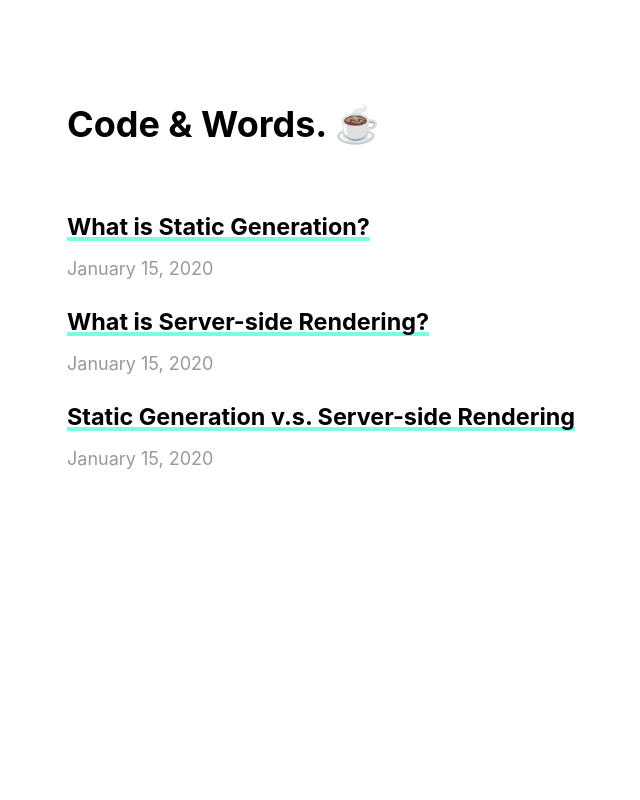
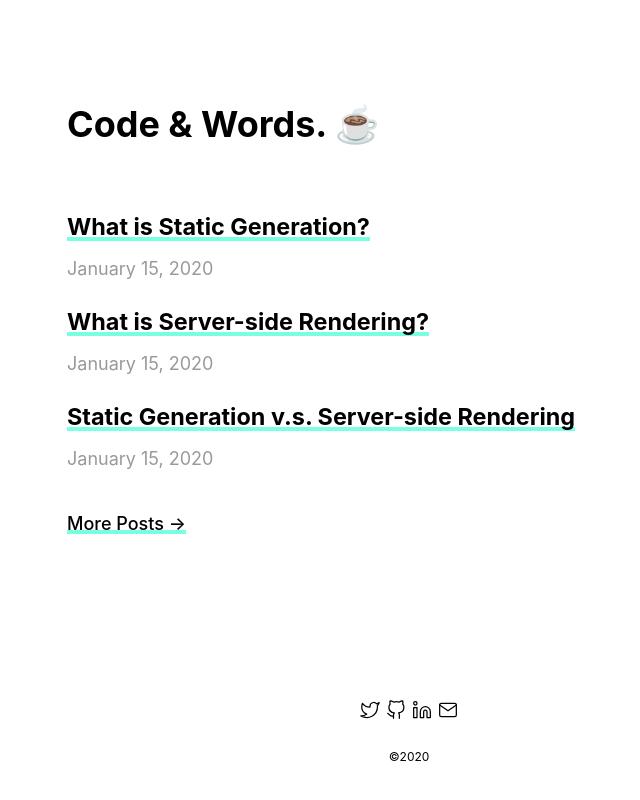
Before and after one commit to heytulsiprasad/code-and-words, a Next.js app: page / in a window 1280 px wide. Shown: the part 628-1428 px from the top of the page, without its empty margins (231-871 px from the left). Before the commit the page ends 1192 px from the top, so only its background shows below. Built offline with nearby package versions, Linux system fonts and the light colour scheme.

Commit message:
frontpage complete

```diff
--- a/components/Blogs.js
+++ b/components/Blogs.js
@@ -29,6 +29,11 @@ export default function Blogs() {
 				</h2>
 				<p className={styles.Date}>January 15, 2020</p>
 			</div>
+			<div style={{ marginTop: "2rem" }}>
+				<Link href="/blog">
+					<a style={{ fontWeight: "500" }}>More Posts &rarr;</a>
+				</Link>
+			</div>
 		</div>
 	);
 }
--- a/components/Footer.js
+++ b/components/Footer.js
@@ -0,0 +1,49 @@
+import Link from "next/link";
+import styles from "../styles/utils.module.css";
+import { Twitter, GitHub, LinkedIn, Mail } from "../lib/Icons";
+import { twitter, github, mail, linkedin } from "../constants/Socials";
+
+export default function Footer() {
+	return (
+		<footer className={styles.Footer}>
+			<div className={styles.Logos}>
+				<a
+					target="_blank"
+					rel="noopener noreferrer"
+					href={twitter}
+					className={styles.PerLogo}
+				>
+					<Twitter />
+				</a>
+				<a
+					target="_blank"
+					rel="noopener noreferrer"
+					href={github}
+					className={styles.PerLogo}
+				>
+					<GitHub />
+				</a>
+				<a
+					target="_blank"
+					rel="noopener noreferrer"
+					href={linkedin}
+					className={styles.PerLogo}
+				>
+					<LinkedIn />
+				</a>
+				<a
+					target="_blank"
+					rel="noopener noreferrer"
+					href={`mailto:${mail}`}
+					className={styles.PerLogo}
+				>
+					<Mail />
+				</a>
+			</div>
+			<div style={{ fontSize: "12px" }}>
+				&copy;
+				{new Date().getFullYear()}
+			</div>
+		</footer>
+	);
+}
--- a/components/NavBar.js
+++ b/components/NavBar.js
@@ -1,12 +1,13 @@
 import Link from "next/link";
 import styles from "../styles/utils.module.css";
+import { twitter } from "../constants/Socials";
 
 export default function NavBar(props) {
 	const handle = "@heytulsiprasad";
 
 	return (
 		<nav className={styles.Nav}>
-			<a href="https://twitter.com/heytulsiprasad">{handle}</a>
+			<a href={twitter}>{handle}</a>
 			<Link href={`/${props.page.toLowerCase()}`}>
 				<a>{props.page}</a>
 			</Link>
--- /dev/null
+++ b/constants/Socials.js
@@ -0,0 +1,4 @@
+export const twitter = "https://www.twitter.com/heytulsiprasad";
+export const github = "https://www.github.com/heytulsiprasad";
+export const linkedin = "https://www.linkedin.com/in/heytulsiprasad";
+export const mail = "tulsi.prasad50@gmail.com";
--- /dev/null
+++ b/lib/Icons.js
@@ -0,0 +1,62 @@
+export const GitHub = () => (
+	<svg
+		viewBox="0 0 24 24"
+		width="20"
+		stroke="currentColor"
+		strokeWidth="1.5"
+		strokeLinecap="round"
+		strokeLinejoin="round"
+		fill="none"
+		shapeRendering="geometricPrecision"
+	>
+		<path d="M9 19c-5 1.5-5-2.5-7-3m14 6v-3.87a3.37 3.37 0 00-.94-2.61c3.14-.35 6.44-1.54 6.44-7A5.44 5.44 0 0020 4.77 5.07 5.07 0 0019.91 1S18.73.65 16 2.48a13.38 13.38 0 00-7 0C6.27.65 5.09 1 5.09 1A5.07 5.07 0 005 4.77a5.44 5.44 0 00-1.5 3.78c0 5.42 3.3 6.61 6.44 7A3.37 3.37 0 009 18.13V22" />
+	</svg>
+);
+
+export const Twitter = () => (
+	<svg
+		viewBox="0 0 24 24"
+		width="20"
+		stroke="currentColor"
+		strokeWidth="1.5"
+		strokeLinecap="round"
+		strokeLinejoin="round"
+		fill="none"
+		shapeRendering="geometricPrecision"
+	>
+		<path d="M23 3a10.9 10.9 0 01-3.14 1.53 4.48 4.48 0 00-7.86 3v1A10.66 10.66 0 013 4s-4 9 5 13a11.64 11.64 0 01-7 2c9 5 20 0 20-11.5a4.5 4.5 0 00-.08-.83A7.72 7.72 0 0023 3z" />
+	</svg>
+);
+
+export const LinkedIn = () => (
+	<svg
+		viewBox="0 0 24 24"
+		width="20"
+		stroke="currentColor"
+		strokeWidth="1.5"
+		strokeLinecap="round"
+		strokeLinejoin="round"
+		fill="none"
+		shapeRendering="geometricPrecision"
+	>
+		<path d="M16 8a6 6 0 016 6v7h-4v-7a2 2 0 00-2-2 2 2 0 00-2 2v7h-4v-7a6 6 0 016-6z" />
+		<path d="M2 9h4v12H2z" />
+		<circle cx="4" cy="4" r="2" />
+	</svg>
+);
+
+export const Mail = () => (
+	<svg
+		viewBox="0 0 24 24"
+		width="20"
+		stroke="currentColor"
+		strokeWidth="1.5"
+		strokeLinecap="round"
+		strokeLinejoin="round"
+		fill="none"
+		shapeRendering="geometricPrecision"
+	>
+		<path d="M4 4h16c1.1 0 2 .9 2 2v12c0 1.1-.9 2-2 2H4c-1.1 0-2-.9-2-2V6c0-1.1.9-2 2-2z" />
+		<path d="M22 6l-10 7L2 6" />
+	</svg>
+);
--- a/pages/index.js
+++ b/pages/index.js
@@ -5,6 +5,7 @@ import Layout from "../components/Layout";
 import Nav from "../components/NavBar";
 import Profile from "../components/Profile";
 import Blogs from "../components/Blogs";
+import Footer from "../components/Footer";
 
 import styles from "../styles/utils.module.css";
 
@@ -20,6 +21,7 @@ export default function Home() {
 				<Nav page={page} />
 				<Profile />
 				<Blogs />
+				<Footer />
 			</Layout>
 		</div>
 	);
--- a/styles/utils.module.css
+++ b/styles/utils.module.css
@@ -49,3 +49,21 @@
     margin-top: -10px;
     color: rgb(153, 153, 153);
 }
+
+.Footer {
+    margin: 8rem 0 4rem;
+    text-align: center;
+}
+
+.Logos {
+    padding: 1rem 4rem;
+}
+
+.Logos>*+* {
+    margin-left: 6px;
+}
+
+.PerLogo {
+    cursor: pointer;
+    background: none;
+}
```
